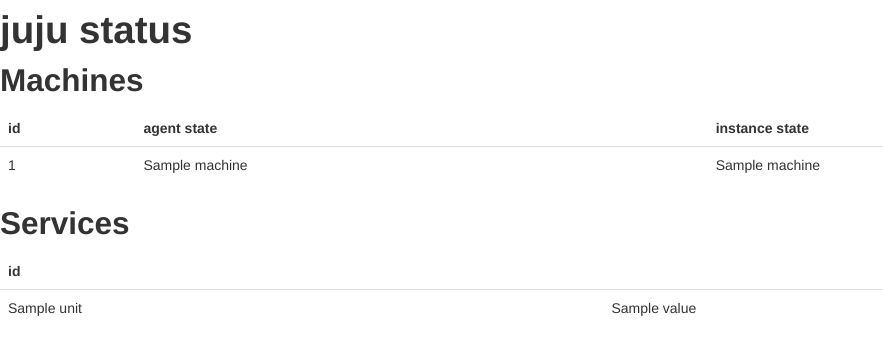
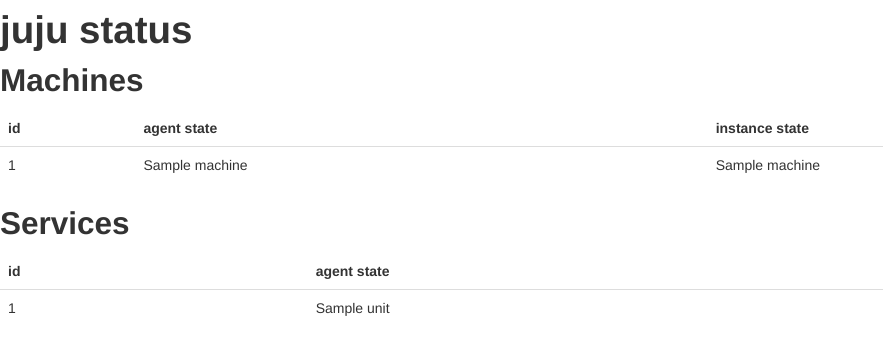
Before and after one commit to pombredanne/juju-status-page, a Python web app: template status/templates/status.html in a window 1280 px wide. Shown: the top 355 px of the page, without its empty margins (0-883 px from the left). Run offline with Jinja, Linux system fonts and the light colour scheme; the template is opened without the code that fills it: most values are stand-ins (such as "Sample title", 1, 10 or a date in 2020).

Commit message:
Using services.

```diff
--- a/status/templates/status.html
+++ b/status/templates/status.html
@@ -26,21 +26,15 @@
     <thead>
         <tr>
             <th>id</th>
-            {% for key, value in data.services.values.0.values.0.values.0.items %}
-                <th>{{ key }}</th>
-            {% endfor %}
+            <th>agent state</th>
         </tr>
     </thead>
     <tbody>
-        {% for name, service  in data.services.items %}
-            {% for unit_name, unit in service.units.items %}
-                <tr>
-                <td>{{ unit_name }}</td>
-                {% for key, value in unit.items %}
-                    <td>{{ value }}</td>
-                {% endfor %}
-                </tr>
-            {% endfor %}
+        {% for unit in services %}
+        <tr>
+            <td>{{ unit.0 }}</td>
+            <td>{{ unit.1 }}</td>
+        </tr>
         {% endfor %}
     </tbody>
 </table>
```
